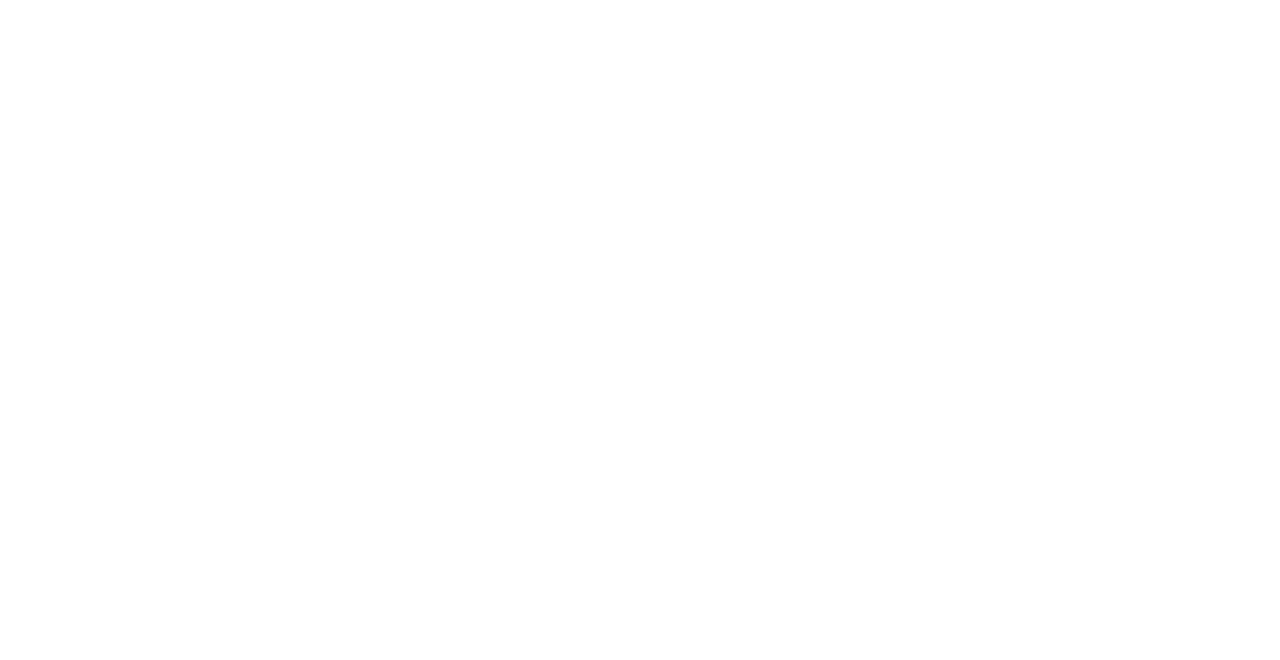
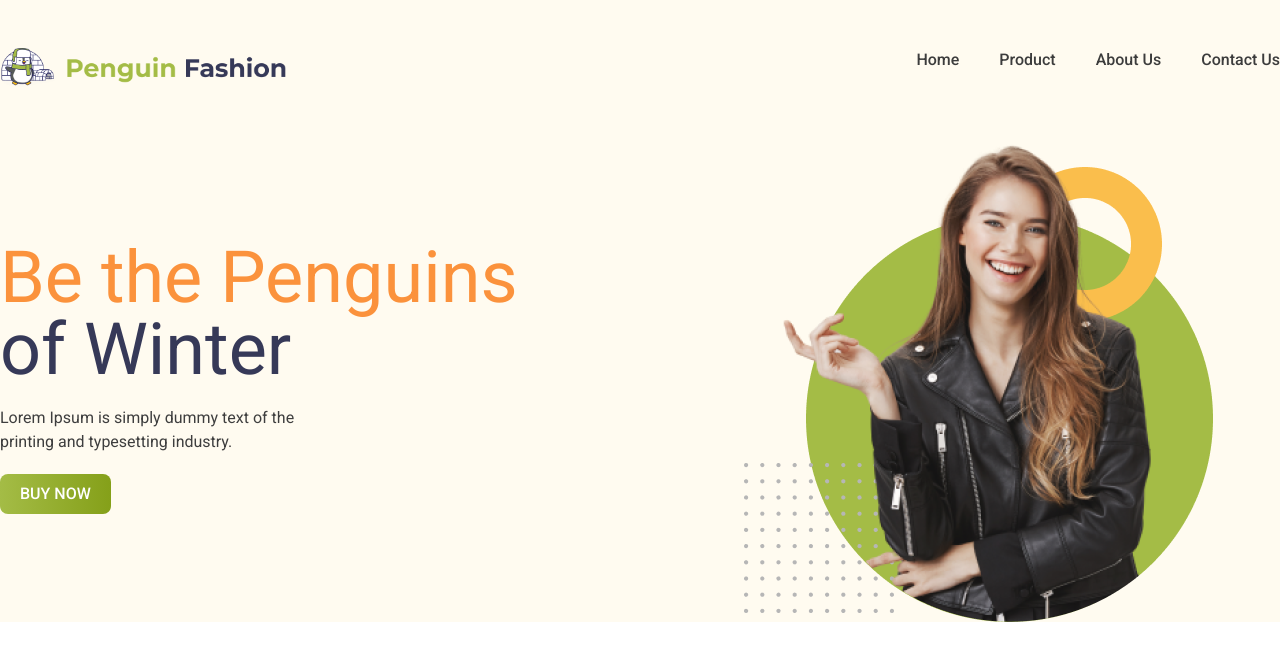
Before and after one commit to MahbubHosssen/fashion-site-using-tailwind, a plain HTML site: page index.html in a window 1280 px wide. Drawn offline with nearby package versions, Linux system fonts and the light colour scheme.

Commit message:
added header section

```diff
--- a/index.html
+++ b/index.html
@@ -6,9 +6,47 @@
     <meta name="viewport" content="width=device-width, initial-scale=1.0">
     <title>Penguin Fasion</title>
 
+    <link rel="preconnect" href="https://fonts.googleapis.com">
+    <link rel="preconnect" href="https://fonts.gstatic.com" crossorigin>
+    <link href="https://fonts.googleapis.com/css2?family=Bebas+Neue&family=Roboto:ital,wght@0,100;0,300;0,400;0,500;0,700;0,900;1,100;1,300;1,400;1,500;1,700;1,900&display=swap" rel="stylesheet">
+
     <script src="https://cdn.tailwindcss.com"></script>
+
+    <style>
+        .bebas-font {
+            font-family: "Bebas Neue", sans-serif;
+        }
+        .roboto-font {
+            font-family: "Roboto", sans-serif;
+        }
+    </style>
 </head>
-<body>
-
+<body class="roboto-font">
+    <header class="bg-[#FFFBF0]">
+        <nav class="flex justify-between max-w-7xl m-auto py-12">
+            <div class="w-72">
+                <img class="w-full" src="./icons/logo.png" alt="">
+            </div>
+            <ul class="flex gap-10 font-medium roboto-font text-[#3C3C3C]">
+                <li><a href="">Home</a></li>
+                <li><a href="">Product</a></li>
+                <li><a href="">About Us</a></li>
+                <li><a href="">Contact Us</a></li>
+            </ul>
+        </nav>
+        <div class="flex items-center justify-between max-w-7xl m-auto">
+            <div>
+                <h1 class="text-7xl"><span class="text-orange-400">Be the Penguins</span>
+                    <br>
+                    <span class="text-[#363958]">of Winter</span>
+                </h1>
+                <p class="text-[#3E3E3E] py-5 w-80">Lorem Ipsum is simply dummy text of the printing and typesetting industry.</p>
+                <button class="bg-gradient-to-r from-[#A4BC46] to-[#85A019] py-2 px-5 rounded-lg font-medium text-white">BUY NOW</button>
+            </div>
+            <div class="pr-16">
+                <img src="./images/model.png" alt="">
+            </div>
+        </div>
+    </header>
 </body>
 </html>
```
